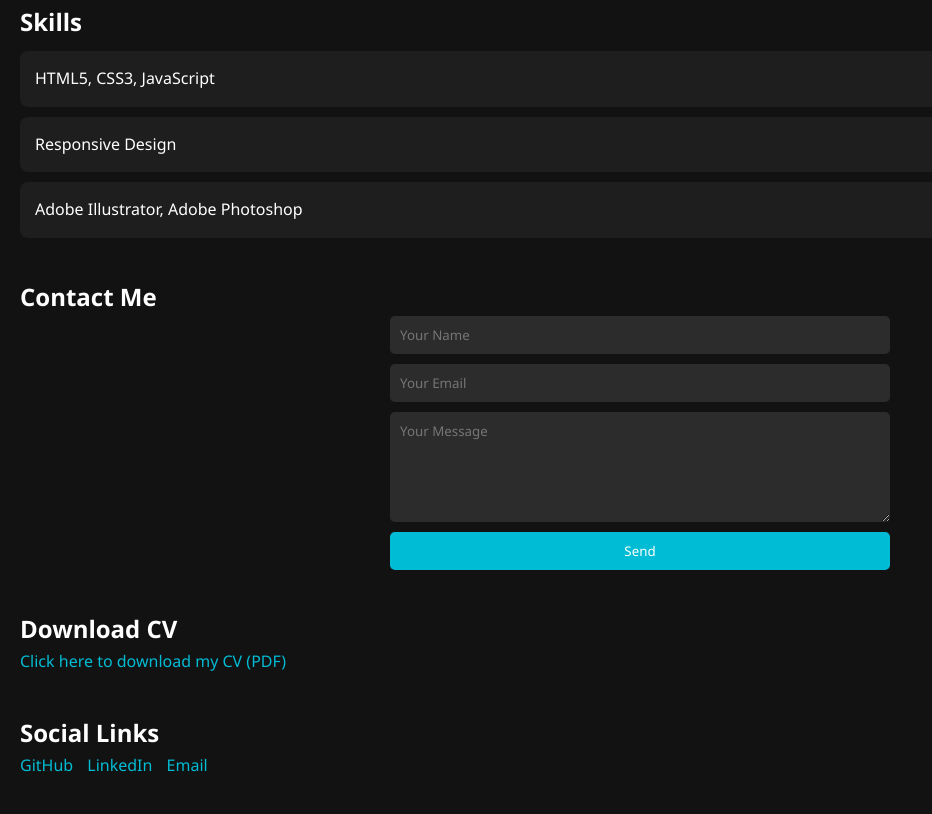
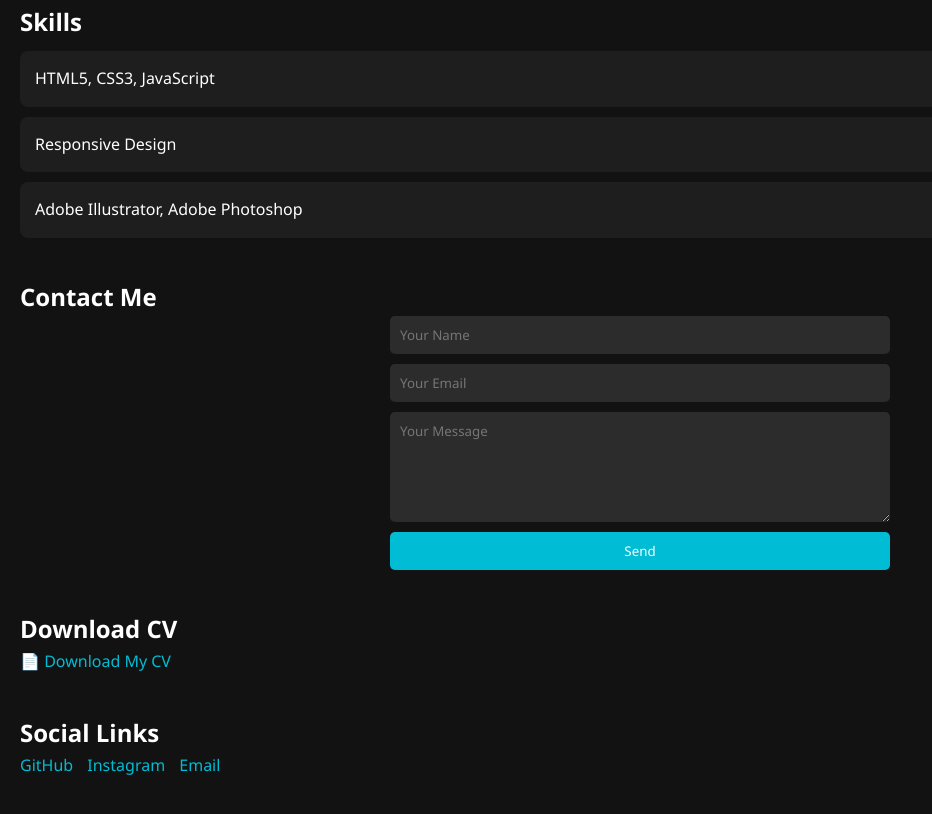
Before and after one commit to hysenialtunaa1/hysenialtunaa1.github.io, a plain HTML site: page index.html in a window 1280 px wide. Shown: the part 603-1417 px from the top of the page, without its empty margins (0-932 px from the left). Drawn offline with Linux system fonts and the light colour scheme.

Commit message:
Add files via upload

```diff
--- a/index.html
+++ b/index.html
@@ -135,14 +135,16 @@
 
   <section>
     <h2>Download CV</h2>
-    <a href="cv-altuna.pdf" download>Click here to download my CV (PDF)</a>
+    <a href="AltunaHyseni-CV.pdf" download class="download-cv-btn">
+  📄 Download My CV
+</a>
   </section>
 
   <section>
     <h2>Social Links</h2>
     <div class="socials">
-      <a href="https://github.com/" target="_blank">GitHub</a>
-      <a href="https://linkedin.com/" target="_blank">LinkedIn</a>
+      <a href="https://github.com/hysenialtunaa1" target="_blank">GitHub</a>
+      <a href="https://instagram.com/hysenialtunaa" target="_blank">Instagram</a>
       <a href="mailto:altunahyseni18@gmail.com">Email</a>
     </div>
   </section>
```
